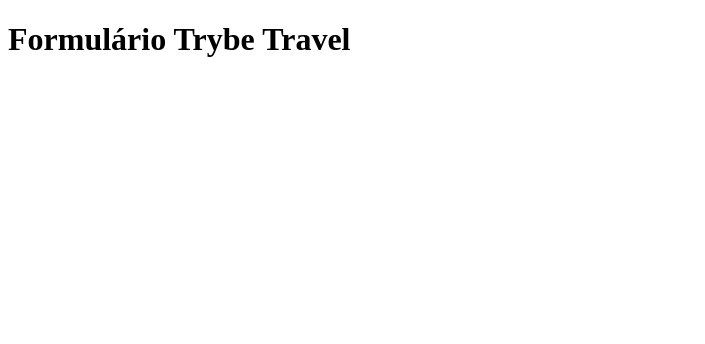
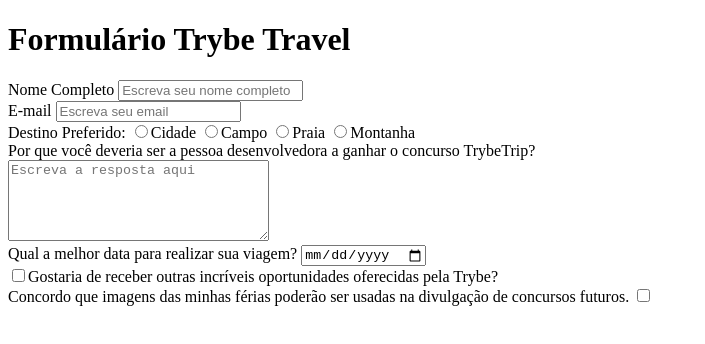
Before and after one commit to VictorLeichsenring/trybe-exercise-travel-form, a website: page form.html in a window 1280 px wide. Shown: the whole page, without its empty margins (0-705 px from the left). Drawn offline with Linux system fonts and the light colour scheme.

Commit message:
Criação de inputs

```diff
--- a/form.html
+++ b/form.html
@@ -8,6 +8,39 @@
 </head>
 <body>
   <h1 id="title">Formulário Trybe Travel</h1>
-  <form action="" id="main-form"></form>
+  <form action="" id="main-form">
+    <label for="fullName">Nome Completo
+      <input type="text" id="fullName" placeholder="Escreva seu nome completo" minlength="10" maxlength="40">
+    </label>
+    <br>
+    <label for="email"> E-mail
+      <input type="email" id="email" placeholder="Escreva seu email" minlength="10" maxlength="50">
+    </label>
+    <br>
+    <label for="destinations">Destino Preferido:
+      <input type="radio" name="destinations" value="Cidade">Cidade
+      <input type="radio" name="destinations" value="Campo">Campo
+      <input type="radio" name="destinations" value="Praia">Praia
+      <input type="radio" name="destinations" value="Montanha">Montanha
+    </label>
+    <br>
+    <label for="question">Por que você deveria ser a pessoa desenvolvedora a ganhar o concurso TrybeTrip?
+      <br>
+      <textarea name="" id="question" cols="30" rows="5" placeholder="Escreva a resposta aqui"></textarea>
+    </label>
+    <br>
+    <label for="date"> Qual a melhor data para realizar sua viagem?
+      <input type="date" id="date">
+    </label>
+    <br>
+    <label for="promo">
+      <input type="checkbox" name="" id="promo">Gostaria de receber outras incríveis oportunidades oferecidas pela Trybe?
+    </label>
+    <br>
+    <label for="">Concordo que imagens das minhas férias poderão ser usadas na divulgação de concursos futuros.
+      <input type="checkbox" id="agreement">
+    </label>
+    <br>
+  </form>
 </body>
 </html>
```
